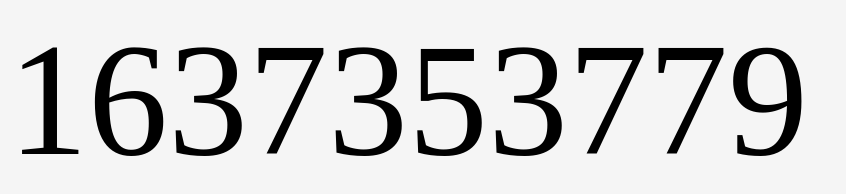
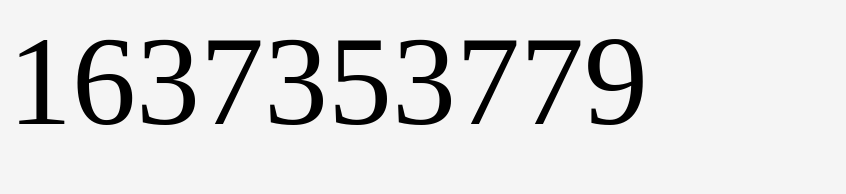
Before and after one commit to educational-technology-collective/colaroid-tutorial-stopwatch, a plain HTML site: page index.html in a window 1280 px wide. Shown: the whole page, without its empty margins (0-846 px from the left). Drawn offline with Linux system fonts and the light colour scheme.

Commit message:
# Tutorial: Making a Timer
In this tutorial, we will walk you through the process of building a timer using pure `HTML`, `JavaScript`, and `CSS`.

## Step 1. Create the Body of the Page

In this step, we create an `output` element to display a static number.
The `<output>` tag is used to represent the result of a calculation (like one performed by a script).

```diff
--- a/index.html
+++ b/index.html
@@ -5,7 +5,7 @@
 				background-color: whitesmoke;
 			}
 			#time-display {
-				font-size: 10em;
+				font-size: 8em;
 			}
 		</style>
 	</head>
```
